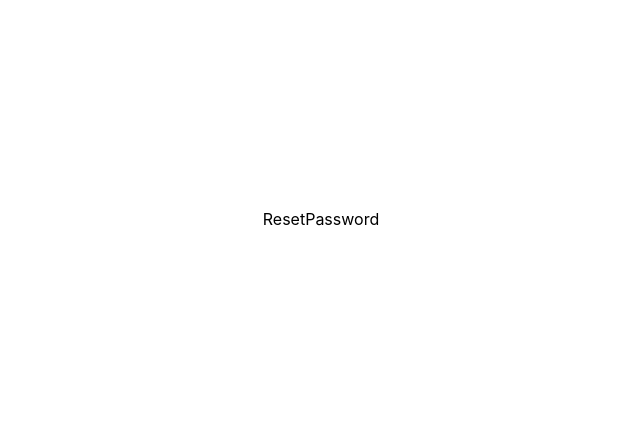
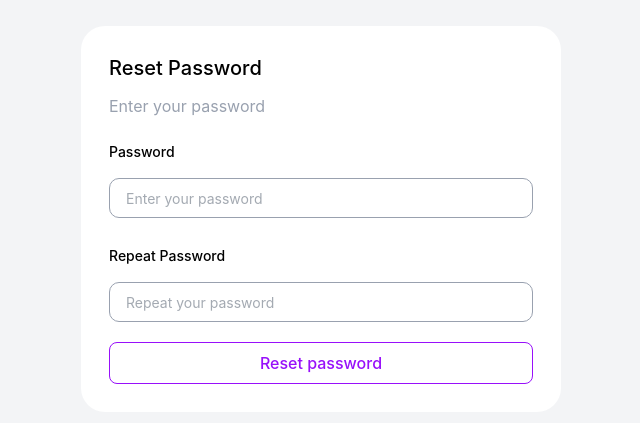
Before and after one commit to AmaanKhanGit/user-dashboard, a React (Vite) app: page /reset-password in a window 1280 px wide. Shown: the part 181-604 px from the top of the page, without its empty margins (319-959 px from the left). Built offline with nearby package versions, Linux system fonts and the light colour scheme.

Commit message:
auth UI done

```diff
--- a/src/Pages/Auth/ForgotPassword/ForgotPassword.jsx
+++ b/src/Pages/Auth/ForgotPassword/ForgotPassword.jsx
@@ -1,7 +1,68 @@
+import { ErrorMessage, Field, Form, Formik } from "formik";
+import { object, string } from "yup";
 import FormLayout from "../../../components/FormLayout";
+import Button from "../../../components/Layout/Button";
+import { useNavigate } from "react-router-dom";
+import AuthCard from "../../../components/AuthCard";
+import { ArrowLeft } from "lucide-react";
 
 const ForgotPassword = () => {
-  return <FormLayout>ForgotPassword</FormLayout>;
+  const navigate = useNavigate();
+
+  const forgotPasswordValidationSchema = object({
+    email: string().email("Invalid email").required("Email is required"),
+  });
+
+  const handleSubmit = (val) => {
+    console.log(val);
+  };
+
+  return (
+    <FormLayout>
+      <AuthCard className="w-120">
+        <div className="flex flex-col gap-3">
+          <div className="" onClick={() => navigate(-1)}>
+            <ArrowLeft className="cursor-pointer" />
+          </div>
+          <h2 className="text-xl font-medium">Forgot Password</h2>
+          <p className="text-gray-400">
+            Enter your email address for which account you want to reset your
+            password.
+          </p>
+        </div>
+        <Formik
+          initialValues={{
+            email: "",
+          }}
+          onSubmit={handleSubmit}
+          validationSchema={forgotPasswordValidationSchema}
+        >
+          <Form className="flex flex-col gap-3 bg-white">
+            <div className="flex flex-col gap-4 py-2">
+              <label className="text-sm font-medium" htmlFor="email">
+                Email
+              </label>
+              <Field
+                className="h-10 w-full rounded-[10px] border border-gray-400 px-4 py-2 text-sm text-gray-600 outline-purple-600"
+                id="email"
+                name="email"
+                placeholder="Enter your email"
+              />
+              <ErrorMessage
+                name="email"
+                className="error text-sm text-red-500"
+                component="div"
+              />
+            </div>
+
+            <Button type="submit" className="hollowBtn">
+              Reset password
+            </Button>
+          </Form>
+        </Formik>
+      </AuthCard>
+    </FormLayout>
+  );
 };
 
 export default ForgotPassword;
--- a/src/Pages/Auth/ResetPassword/ResetPassword.jsx
+++ b/src/Pages/Auth/ResetPassword/ResetPassword.jsx
@@ -1,7 +1,82 @@
+import Button from "../../../components/Layout/Button";
 import FormLayout from "../../../components/FormLayout";
+import AuthCard from "../../../components/AuthCard";
+import { ErrorMessage, Field, Form, Formik } from "formik";
+import { object, string, ref } from "yup";
 
 const ResetPassword = () => {
-  return <FormLayout>ResetPassword</FormLayout>;
+  const forgotPasswordValidationSchema = object({
+    password: string()
+      .min(6, "Password must be at least 6 characters")
+      .required("Password is required"),
+    repeatPassword: string()
+      .oneOf([ref("password"), null], "Passwords must match")
+      .required("Please confirm your password"),
+  });
+
+  const handleSubmit = (val) => {
+    console.log(val);
+  };
+
+  return (
+    <FormLayout>
+      <AuthCard className="w-120">
+        <div className="flex flex-col gap-3">
+          <h2 className="text-xl font-medium">Reset Password</h2>
+          <p className="text-gray-400">Enter your password</p>
+        </div>
+        <Formik
+          initialValues={{
+            password: "",
+            repeatPassword: "",
+          }}
+          onSubmit={handleSubmit}
+          validationSchema={forgotPasswordValidationSchema}
+        >
+          <Form className="flex flex-col gap-3 bg-white">
+            <div className="flex flex-col gap-4 py-2">
+              <label className="text-sm font-medium" htmlFor="password">
+                Password
+              </label>
+              <Field
+                type="password"
+                className="h-10 w-full rounded-[10px] border border-gray-400 px-4 py-2 text-sm text-gray-600 outline-purple-600"
+                id="password"
+                name="password"
+                placeholder="Enter your password"
+              />
+              <ErrorMessage
+                name="password"
+                className="error text-sm text-red-500"
+                component="div"
+              />
+            </div>
+            <div className="flex flex-col gap-4 py-2">
+              <label className="text-sm font-medium" htmlFor="repeatPassword">
+                Repeat Password
+              </label>
+              <Field
+                className="h-10 w-full rounded-[10px] border border-gray-400 px-4 py-2 text-sm text-gray-600 outline-purple-600"
+                type="password"
+                id="password"
+                name="repeatPassword"
+                placeholder="Repeat your password"
+              />
+              <ErrorMessage
+                name="repeatPassword"
+                className="error text-sm text-red-500"
+                component="div"
+              />
+            </div>
+
+            <Button type="submit" className="hollowBtn">
+              Reset password
+            </Button>
+          </Form>
+        </Formik>
+      </AuthCard>
+    </FormLayout>
+  );
 };
 
 export default ResetPassword;
--- a/src/Pages/Auth/signin/Signin.jsx
+++ b/src/Pages/Auth/signin/Signin.jsx
@@ -3,6 +3,7 @@ import { object, string, ref } from "yup";
 import FormLayout from "../../../components/FormLayout";
 import Button from "../../../components/Layout/Button";
 import { Link } from "react-router-dom";
+import AuthCard from "../../../components/AuthCard";
 
 const Signin = () => {
   const signInValidationSchema = object({
@@ -17,9 +18,9 @@ const Signin = () => {
   };
 
   return (
-    <FormLayout className="bg-gray-100">
-      <div className="flex w-125 flex-col gap-9 rounded-3xl bg-white p-7 max-sm:mt-30 max-sm:w-[90%]">
-        <h1 className="text-3xl font-bold">Login to your account</h1>
+    <FormLayout>
+      <AuthCard className="w-130">
+        <h1 className="text-2xl font-bold">Login to your account</h1>
         <Formik
           initialValues={{
             email: "",
@@ -28,13 +29,13 @@ const Signin = () => {
           onSubmit={handleSubmit}
           validationSchema={signInValidationSchema}
         >
-          <Form className="flex flex-col gap-5 bg-white">
+          <Form className="flex flex-col gap-3 bg-white">
             <div className="flex flex-col gap-4 px-3 py-2">
-              <label className="text-lg font-medium" htmlFor="email">
+              <label className="text-sm font-medium" htmlFor="email">
                 Email
               </label>
               <Field
-                className="h-10 w-full rounded-[10px] border border-gray-400 px-4 py-2 text-lg text-gray-600 outline-purple-600"
+                className="h-10 w-full rounded-[10px] border border-gray-400 px-4 py-2 text-sm text-gray-600 outline-purple-600"
                 id="email"
                 name="email"
                 placeholder="Enter your email"
@@ -46,11 +47,11 @@ const Signin = () => {
               />
             </div>
             <div className="flex flex-col gap-4 px-3 py-2">
-              <label className="text-lg font-medium" htmlFor="password">
+              <label className="text-sm font-medium" htmlFor="password">
                 Password
               </label>
               <Field
-                className="h-10 w-full rounded-[10px] border border-gray-400 px-4 py-2 text-lg text-gray-600 outline-purple-600"
+                className="h-10 w-full rounded-[10px] border border-gray-400 px-4 py-2 text-sm text-gray-600 outline-purple-600"
                 id="password"
                 name="password"
                 type="password"
@@ -62,17 +63,25 @@ const Signin = () => {
                 component="div"
               />
             </div>
+            <div className="flex justify-between">
+              <div className="flex gap-2">
+                <input type="checkbox" name="" id="" />
 
+                <p>Remember me</p>
+              </div>
+              <p className="textgray-300 self-end text-sm text-gray-600">
+                <Link to="/forgot-password" className="ml-1 text-purple-600">
+                  Forgot Password
+                </Link>
+              </p>
+            </div>
             <Button type="submit">Login</Button>
-            <p className="textgray-300 self-center text-sm text-gray-600">
-              Don't have an account?
-              <Link to="/signup" className="ml-1 text-purple-600">
-                Create Account
-              </Link>
-            </p>
+            <Link to="/signup" className="ml-1 text-purple-600">
+              <Button className="hollowBtn w-full">Create Account</Button>
+            </Link>
           </Form>
         </Formik>
-      </div>
+      </AuthCard>
     </FormLayout>
   );
 };
--- a/src/Pages/Auth/signup/Signup.jsx
+++ b/src/Pages/Auth/signup/Signup.jsx
@@ -1,6 +1,7 @@
 import { ErrorMessage, Field, Form, Formik } from "formik";
 import { object, string, ref } from "yup";
 import FormLayout from "../../../components/FormLayout";
+import AuthCard from "../../../components/AuthCard";
 import Button from "../../../components/Layout/Button";
 import { Link } from "react-router-dom";
 
@@ -22,8 +23,8 @@ const Signup = () => {
   };
 
   return (
-    <FormLayout className="bg-white sm:bg-gray-100">
-      <div className="my-2 flex  max-w-150 flex-col gap-9 rounded-3xl bg-white p-7 max-sm:w-full">
+    <FormLayout>
+      <AuthCard className="w-130">
         <h1 className="text-3xl font-bold">Create an account</h1>
         <Formik
           initialValues={{
@@ -36,14 +37,14 @@ const Signup = () => {
           onSubmit={handleSubmit}
           validationSchema={signUpValidationSchema}
         >
-          <Form className="flex flex-col gap-5 bg-white">
+          <Form className="flex flex-col gap-2 bg-white">
             <div className="flex gap-3">
-              <div className="flex flex-col gap-4 px-3 py-2">
-                <label className="text-lg font-medium" htmlFor="firstName">
+              <div className="flex flex-col gap-3 px-3 py-2">
+                <label className="text-sm font-medium" htmlFor="firstName">
                   First Name
                 </label>
                 <Field
-                  className="h-10 w-full rounded-[10px] border border-gray-400 px-4 py-2 text-lg text-gray-600 outline-purple-600"
+                  className="h-10 w-full rounded-[10px] border border-gray-400 px-4 py-2 text-sm text-gray-600 outline-purple-600"
                   id="firstName"
                   name="firstName"
                   placeholder="John"
@@ -54,12 +55,12 @@ const Signup = () => {
                   component="div"
                 />
               </div>
-              <div className="flex flex-col gap-4 px-3 py-2">
-                <label className="text-lg font-medium" htmlFor="lastName">
+              <div className="flex flex-col gap-3 px-3 py-2">
+                <label className="text-sm font-medium" htmlFor="lastName">
                   Last Name
                 </label>
                 <Field
-                  className="h-10 w-full rounded-[10px] border border-gray-400 px-4 py-2 text-lg text-gray-600 outline-purple-600"
+                  className="h-10 w-full rounded-[10px] border border-gray-400 px-4 py-2 text-sm text-gray-600 outline-purple-600"
                   id="lastName"
                   name="lastName"
                   placeholder="Doe"
@@ -71,12 +72,12 @@ const Signup = () => {
                 />
               </div>
             </div>
-            <div className="flex flex-col gap-4 px-3 py-2">
-              <label className="text-lg font-medium" htmlFor="email">
+            <div className="flex flex-col gap-3 px-3 py-2">
+              <label className="text-sm font-medium" htmlFor="email">
                 Email
               </label>
               <Field
-                className="h-10 w-full rounded-[10px] border border-gray-400 px-4 py-2 text-lg text-gray-600 outline-purple-600"
+                className="h-10 w-full rounded-[10px] border border-gray-400 px-4 py-2 text-sm text-gray-600 outline-purple-600"
                 id="email"
                 name="email"
                 placeholder="johndoe@example.com"
@@ -87,12 +88,12 @@ const Signup = () => {
                 component="div"
               />
             </div>
-            <div className="flex flex-col gap-4 px-3 py-2">
-              <label className="text-lg font-medium" htmlFor="password">
+            <div className="flex flex-col gap-3 px-3 py-2">
+              <label className="text-sm font-medium" htmlFor="password">
                 Create Password
               </label>
               <Field
-                className="h-10 w-full rounded-[10px] border border-gray-400 px-4 py-2 text-lg text-gray-600 outline-purple-600"
+                className="h-10 w-full rounded-[10px] border border-gray-400 px-4 py-2 text-sm text-gray-600 outline-purple-600"
                 id="password"
                 name="password"
                 type="password"
@@ -103,12 +104,12 @@ const Signup = () => {
                 component="div"
               />
             </div>
-            <div className="flex flex-col gap-4 px-3 py-2">
-              <label className="text-lg font-medium" htmlFor="repeatPassword">
+            <div className="flex flex-col gap-2 px-3 py-2">
+              <label className="text-sm font-medium" htmlFor="repeatPassword">
                 Repeat Password
               </label>
               <Field
-                className="h-10 w-full rounded-[10px] border border-gray-400 px-4 py-2 text-lg text-gray-600 outline-purple-600"
+                className="h-10 w-full rounded-[10px] border border-gray-400 px-4 py-2 text-sm text-gray-600 outline-purple-600"
                 id="repeatPassword"
                 name="repeatPassword"
                 type="password"
@@ -128,7 +129,7 @@ const Signup = () => {
             </p>
           </Form>
         </Formik>
-      </div>
+      </AuthCard>
     </FormLayout>
   );
 };
--- /dev/null
+++ b/src/components/AuthCard.jsx
@@ -0,0 +1,11 @@
+const AuthCard = ({ children, className }) => {
+  return (
+    <div
+      className={`my-2 flex flex-col gap-4 rounded-3xl bg-white p-7 max-sm:w-full ${className}`}
+    >
+      {children}
+    </div>
+  );
+};
+
+export default AuthCard;
--- a/src/components/FormLayout.jsx
+++ b/src/components/FormLayout.jsx
@@ -1,7 +1,7 @@
 const FormLayout = ({ children, className }) => {
   return (
     <section
-      className={`flex h-screen items-start justify-center sm:items-center ${className}`}
+      className={`flex h-screen items-center justify-center bg-gray-100 ${className}`}
     >
       {children}
     </section>
```
Also changed, not shown: src/Pages/Auth/ForgotVarify/ForgotVarify.jsx (+17 -2 lines), src/Pages/Auth/RegisterEmailVarify/RegisterEmailVarify.jsx (+19 -1 lines), src/Pages/Auth/RegisterSuccess/RegietserSuccess.jsx (+21 -2 lines), src/Pages/Auth/ResetSuccess/ResetSuccess.jsx (+20 -2 lines).
